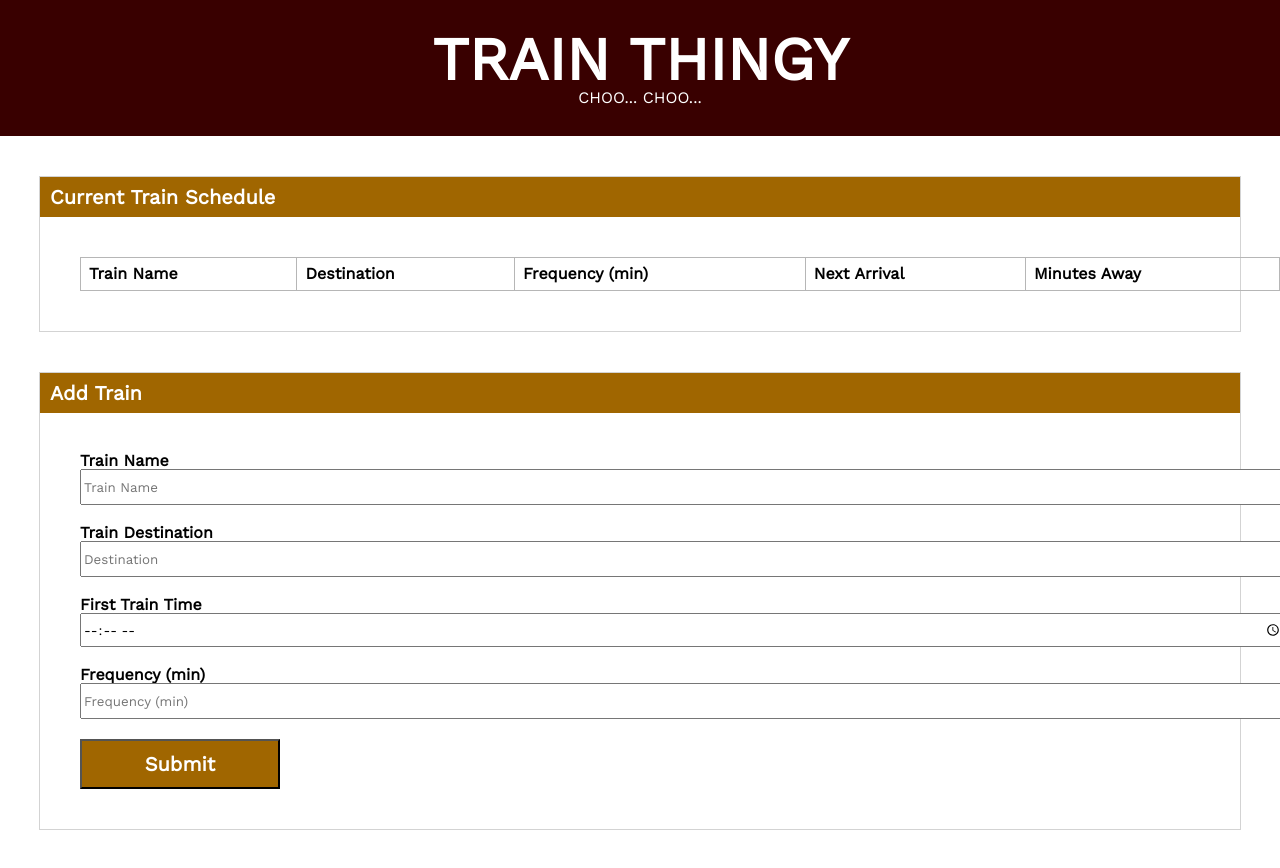
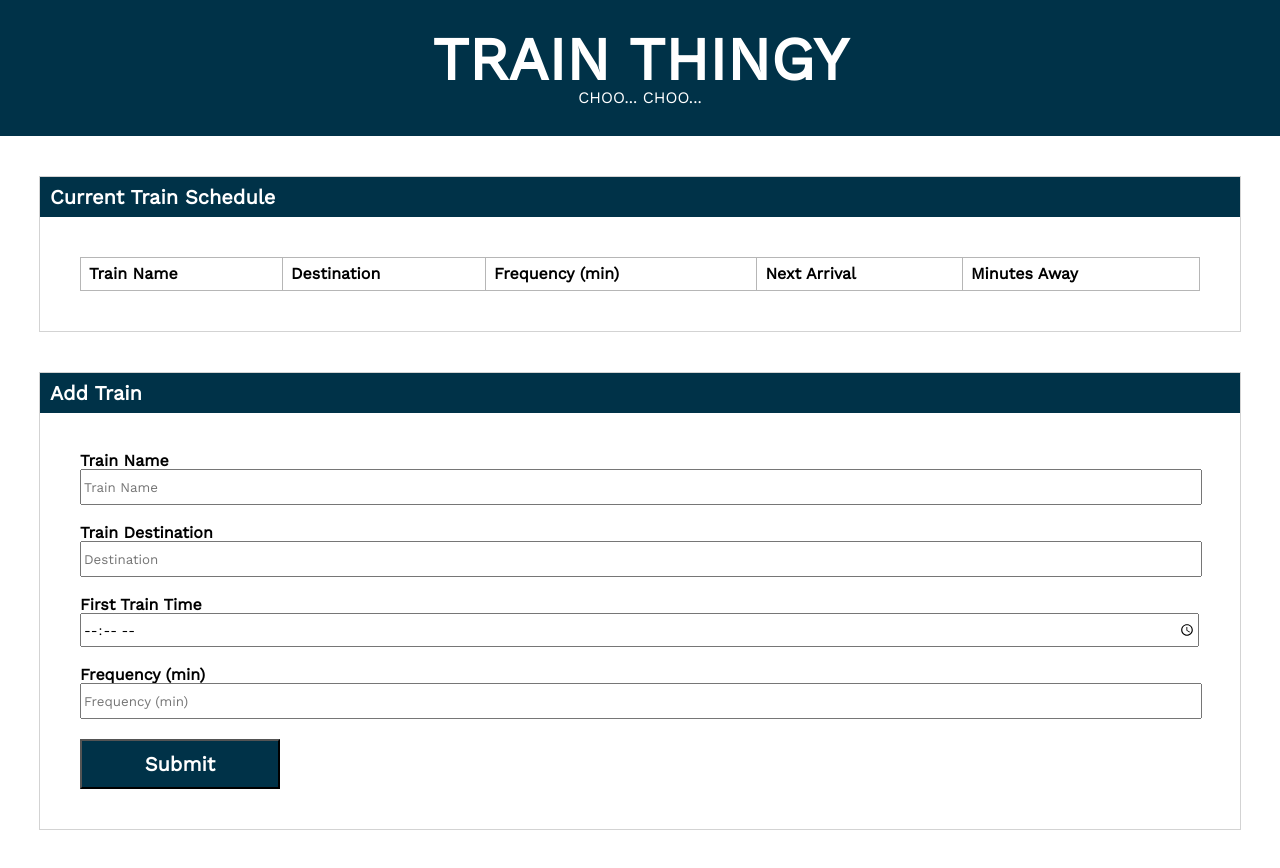
Before and after one commit to bbillman89/Train-Scheduler, a plain HTML site: page index.html in a window 1280 px wide. Before the commit the page ends 830 px from the top, so only its background shows below. Drawn offline with nearby package versions, Linux system fonts and the light colour scheme; no server answers.

Commit message:
cleaner ui and display am/pm

```diff
--- a/assets/css/style.css
+++ b/assets/css/style.css
@@ -1,5 +1,9 @@
 * {
     font-family: 'Work Sans', sans-serif;
+}
+
+body {
+    margin-bottom: 75px;
 }
 
 .container {
@@ -13,7 +17,7 @@ header {
     padding: 30px;
     text-align: center;
     text-transform: uppercase;
-    background-color: #390000;
+    background-color: #003248;
     color: white;
 }
 
@@ -26,7 +30,7 @@ header p {
 }
 
 table, form {
-    width: 100%;
+    width: 1120px;
     margin: 40px;
 }
 
@@ -50,7 +54,7 @@ label {
 }
 
 input {
-    width: 100%;
+    width: 1114px;
     height: 30px;
     margin-bottom: 20px;
     /* box-sizing: border-box; */
@@ -62,12 +66,12 @@ input {
     font-size: 20px;
     font-weight: bold;
     color: white;
-    background-color: #a06600;
+    background-color: #003248;
     margin-bottom: 0;
 }
 
 .sec-head {
-    background-color: #a06600;
+    background-color: #003248;
 }
 
 .sec-head h1 {
--- a/assets/javascript/app.js
+++ b/assets/javascript/app.js
@@ -58,26 +58,26 @@ $(document).ready(function(){
 
 
         var firstTimeConverted = moment(sv.firTrain, "HH:mm").subtract(1, "days");
-        console.log(firstTimeConverted);
+        //console.log(firstTimeConverted);
 
         var currentTime = moment();
-        console.log("CURRENT TIME: " + moment(currentTime).format("hh:mm"));
+        //console.log("CURRENT TIME: " + moment(currentTime).format("hh:mm"));
 
         var diffTime = moment().diff(moment(firstTimeConverted), "minutes");
-        console.log("DIFFERENCE IN TIME: " + diffTime);
+        //console.log("DIFFERENCE IN TIME: " + diffTime);
 
         var tRemainder = diffTime % sv.freq;
-        console.log(tRemainder);
+        //console.log(tRemainder);
 
         var tMinutesTillTrain = sv.freq - tRemainder;
-        console.log("MINUTES TILL TRAIN: " + tMinutesTillTrain);
+        //console.log("MINUTES TILL TRAIN: " + tMinutesTillTrain);
 
         var nextTrain = moment().add(tMinutesTillTrain, "minutes");
-        console.log("ARRIVAL TIME: " + moment(nextTrain).format("hh:mm"));
+        //console.log("ARRIVAL TIME: " + moment(nextTrain).format("hh:mm"));
 
-        var nextDisplay = moment(nextTrain).format("HH:mm");
+        var nextDisplay = moment(nextTrain).format("hh:mma");
 
-
+        $("#what-time").text("CURRENT TIME: " + moment(currentTime).format("hh:mma"));
 
         $("#sch-table").append(
             "<tr>" +
@@ -91,7 +91,8 @@ $(document).ready(function(){
 
         // Handle the errors
     }, function(errorObject) {
-    console.log("Errors handled: " + errorObject.code);
+        console.log("Errors handled: " + errorObject.code);
     });
 
+
 });
--- a/index.html
+++ b/index.html
@@ -20,6 +20,7 @@
             Train Thingy
         </h1>
         <p>choo... choo...</p>
+        <p id="what-time"></p>
     </header>
 
     <section class="container">
```
